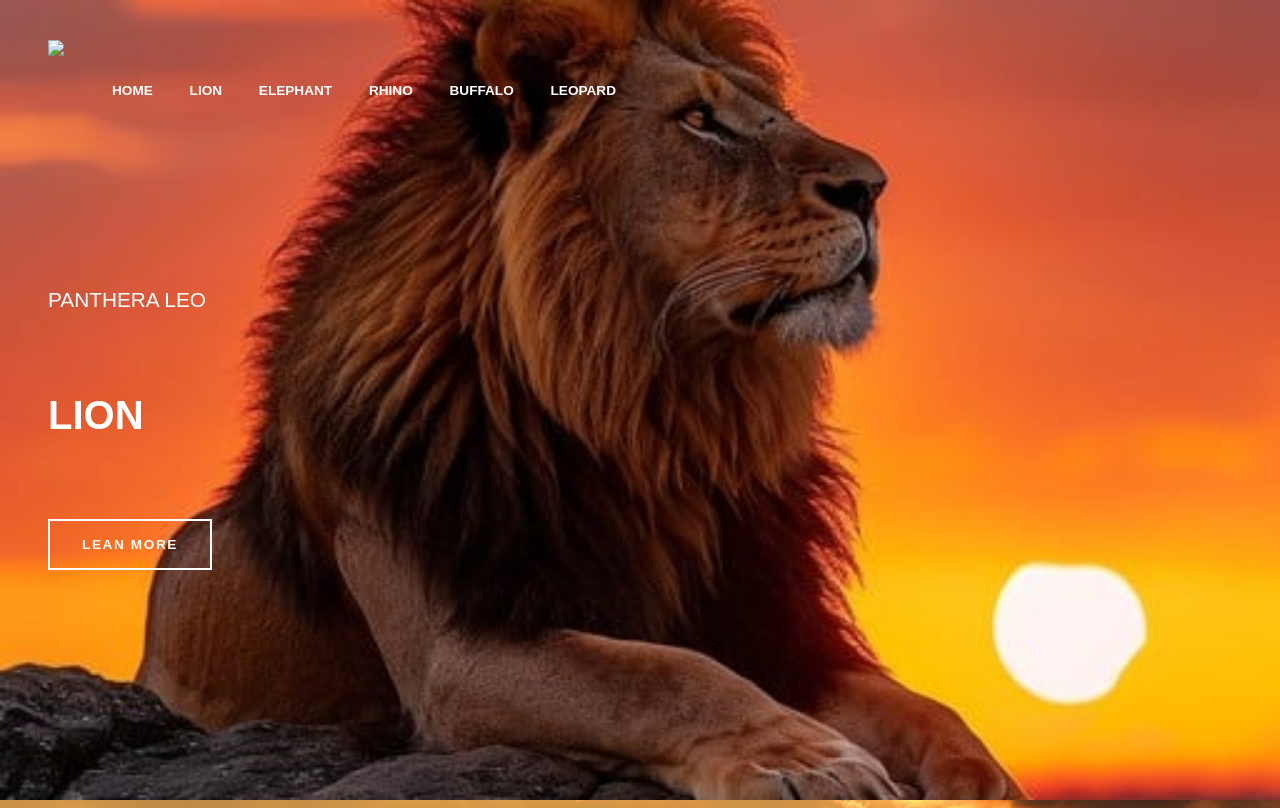
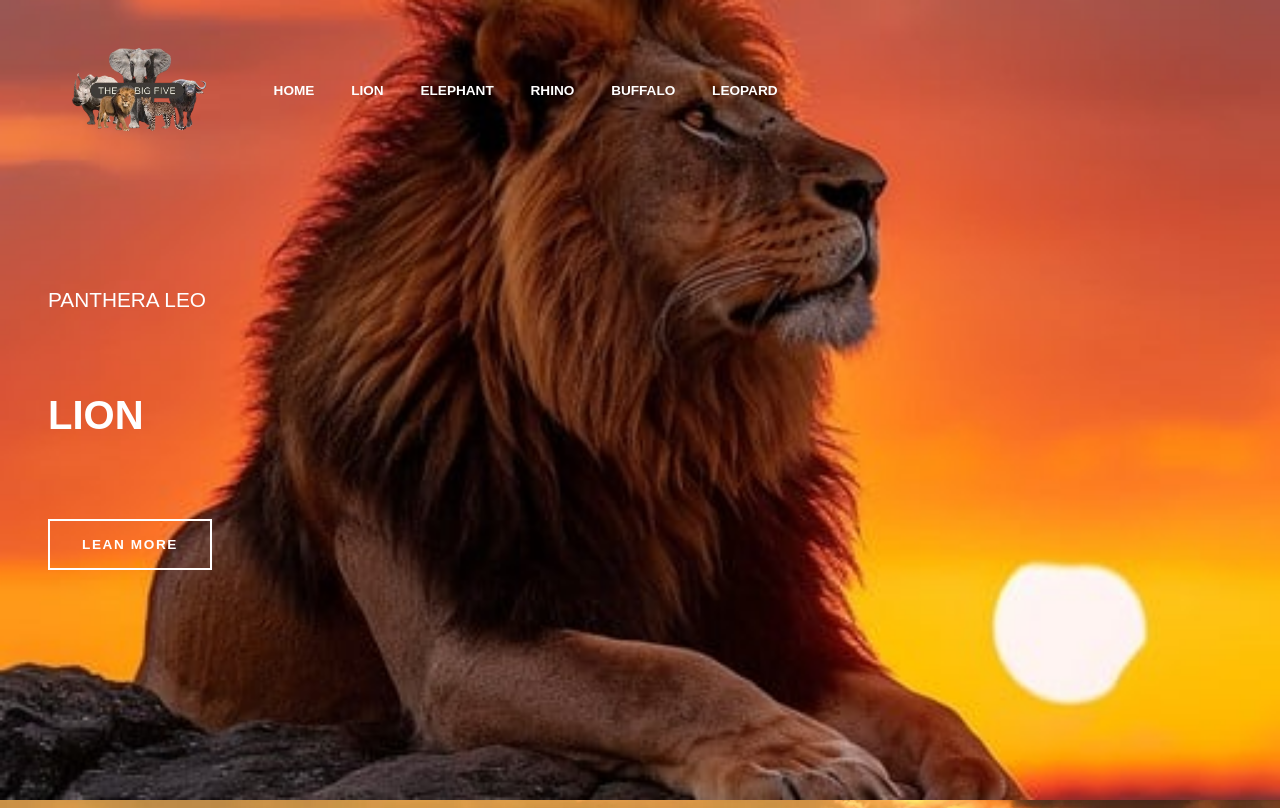
Before and after one commit to ShaunMadziva/big-five, a plain HTML site: page index.html in a window 1280 px wide. Shown: the top 808 px of the page. Drawn offline with Linux system fonts and the light colour scheme; the site is published under a folder, as on GitHub Pages, so addresses that start at the root find nothing.

Commit message:
fixing route to logo

```diff
--- a/index.html
+++ b/index.html
@@ -9,7 +9,7 @@
   <body>
     <header>
       <!-- <h1>Big5ive</h1> -->
-       <a href="#top"><img class="logo" src="/assets/big-5-logo.png"/></a>
+       <a href="#top"><img class="logo" src="./assets/big-5-logo.png"/></a>
 
       <nav>
         <a href="#top">Home</a>
```
